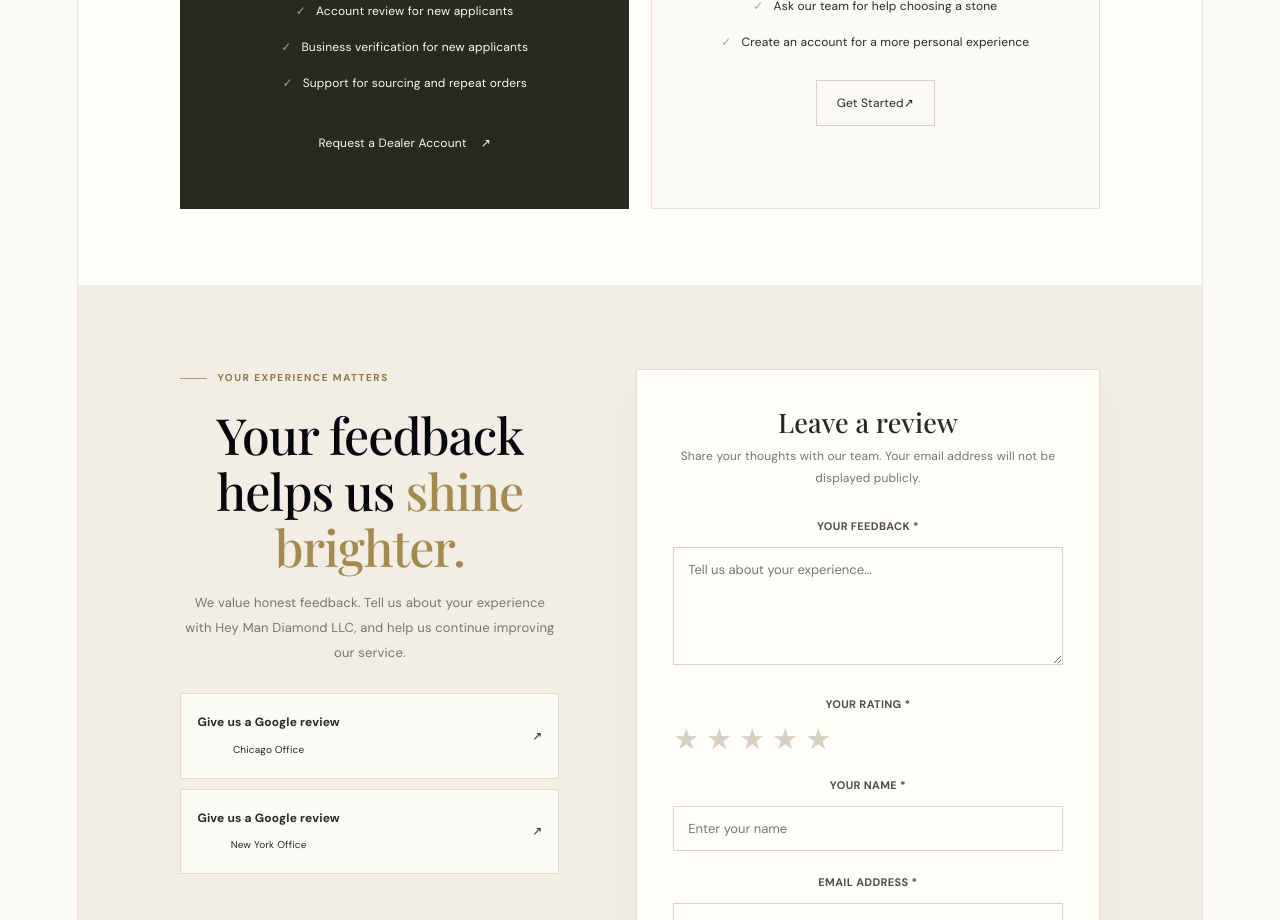
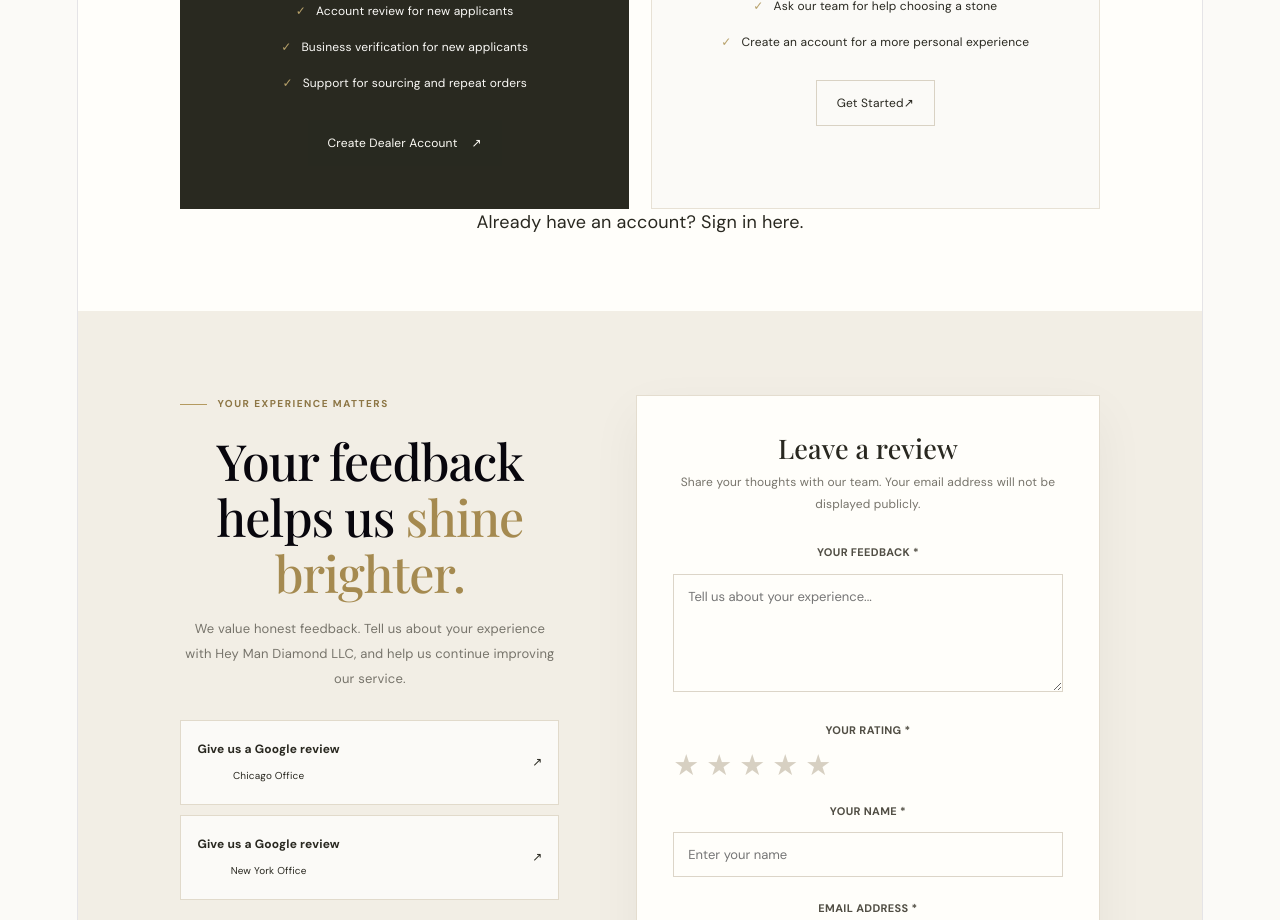
Before and after one commit to kuldeepsingh343/heyman-diamond-website, a React (Vite) app: page / in a window 1280 px wide. Shown: the part 4300-5220 px from the top of the page. Built offline with nearby package versions, Linux system fonts and the light colour scheme; a web font is replaced by a local one.

Commit message:
Add customer and dealer account registration and sign-in

```diff
--- a/src/CustomerExperience.tsx
+++ b/src/CustomerExperience.tsx
@@ -61,7 +61,7 @@ export default function CustomerExperience() {
               <li>Business verification for new applicants</li>
               <li>Support for sourcing and repeat orders</li>
             </ul>
-            <a className="button-primary" href="mailto:sales@heymandiamond.com?subject=Wholesale%20Account%20Application">Request a Dealer Account <span>↗</span></a>
+            <a className="button-primary" href="#signup-dealer">Create Dealer Account <span>↗</span></a>
           </article>
           <article className="customer-path-card">
             <div className="path-icon" aria-hidden="true">✧</div>
@@ -72,9 +72,10 @@ export default function CustomerExperience() {
               <li>Ask our team for help choosing a stone</li>
               <li>Create an account for a more personal experience</li>
             </ul>
-            <a className="button-secondary" href="#contact">Get Started <span>↗</span></a>
+            <a className="button-secondary" href="#signup-customer">Get Started <span>↗</span></a>
           </article>
         </div>
+      <p className="account-signin-link">Already have an account? <a href="#signin">Sign in here</a>.</p>
       </section>
 
       <section className="review-section" id="reviews" aria-labelledby="reviews-title">
```
